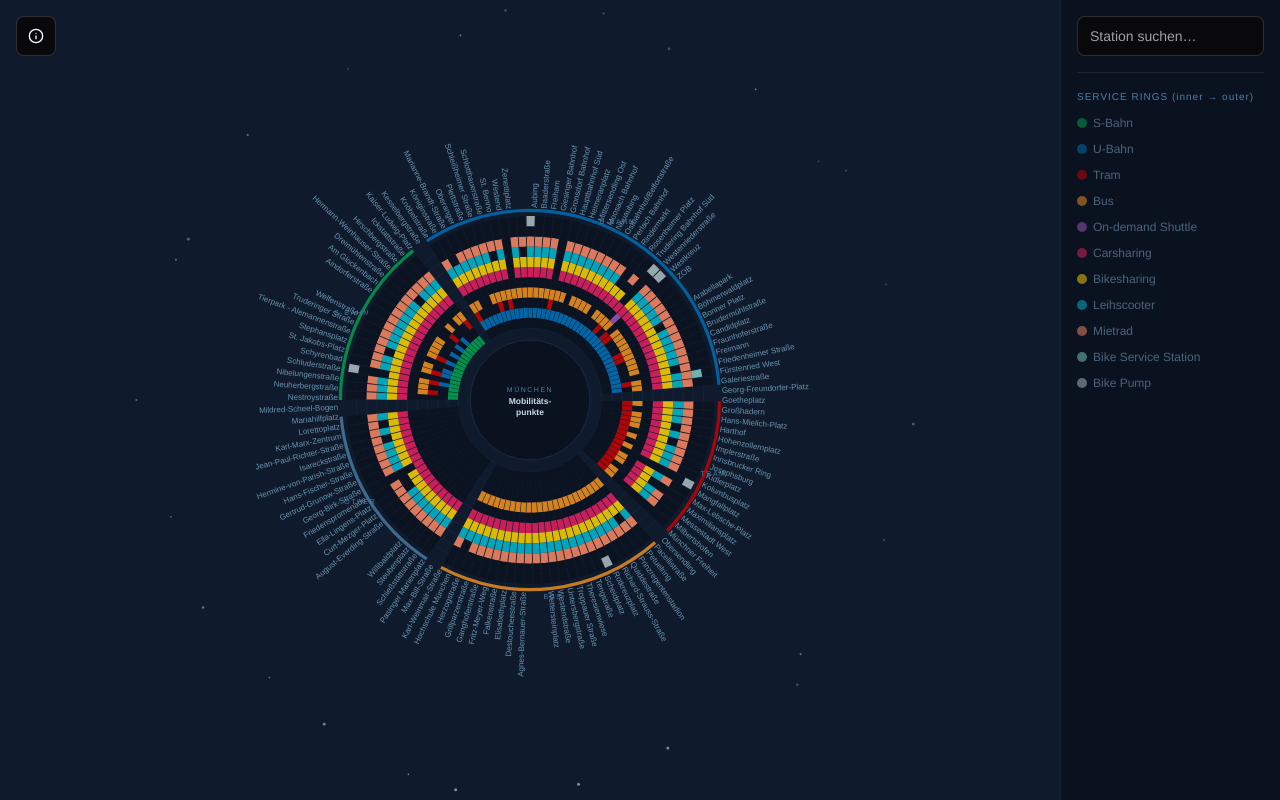
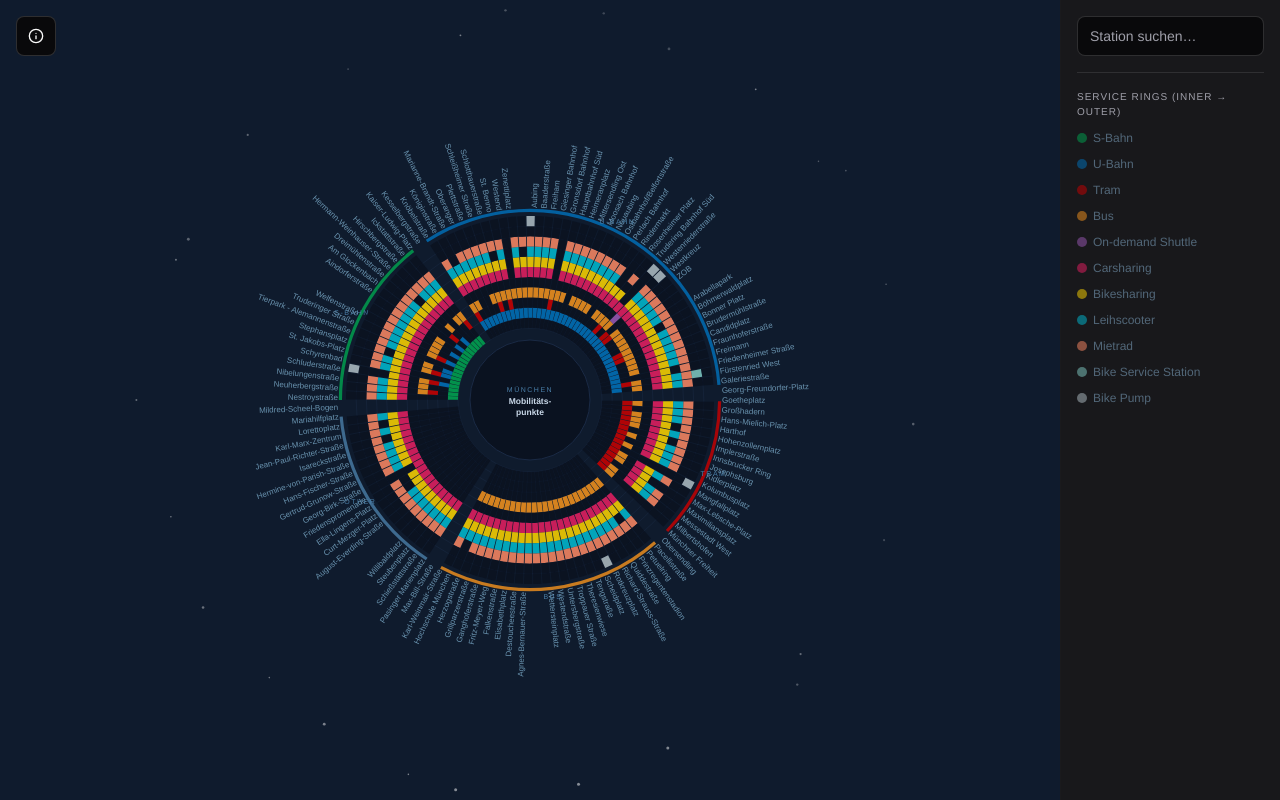
Before and after one commit to hihuydo/mobilitaetspunkte-viz, a React (Vite) app: page / in a window 1280 px wide. Built offline with nearby package versions, Linux system fonts and the light colour scheme.

Commit message:
feat: migrate Sidebar to Tailwind + shadcn Separator

```diff
--- a/src/components/Sidebar.tsx
+++ b/src/components/Sidebar.tsx
@@ -2,6 +2,7 @@
 import type { StationGeometry } from '../lib/layout'
 import { SearchBar } from './SearchBar'
 import { Legend } from './Legend'
+import { Separator } from '@/components/ui/separator'
 
 interface SidebarProps {
   stations: StationGeometry[]
@@ -23,47 +24,12 @@
   onRingLeave,
 }: SidebarProps) {
   return (
-    <div
-      style={{
-        width: 220,
-        flexShrink: 0,
-        height: '100%',
-        background: '#0a1220',
-        borderLeft: '1px solid rgba(255,255,255,0.06)',
-        padding: 16,
-        display: 'flex',
-        flexDirection: 'column',
-        overflowY: 'auto',
-        boxSizing: 'border-box',
-        fontFamily: "'Helvetica Neue', Helvetica, Arial, sans-serif",
-      }}
-    >
-      {/* Search */}
+    <div className="w-[220px] shrink-0 h-full bg-card border-l border-border/10 p-4 flex flex-col overflow-y-auto">
       <SearchBar stations={stations} searchQuery={searchQuery} onSearch={onSearch} />
-
-      {/* Divider */}
-      <div
-        style={{
-          borderTop: '1px solid rgba(255,255,255,0.08)',
-          margin: '16px 0',
-          flexShrink: 0,
-        }}
-      />
-
-      {/* Service rings label */}
-      <div
-        style={{
-          fontSize: 10,
-          color: '#4a7fa8',
-          letterSpacing: 1,
-          marginBottom: 10,
-          userSelect: 'none',
-        }}
-      >
+      <Separator className="my-4" />
+      <div className="text-[10px] text-muted-foreground uppercase tracking-widest mb-2.5 select-none">
         SERVICE RINGS (inner → outer)
       </div>
-
-      {/* Legend */}
       <Legend
         hoveredRingIndex={hoveredRingIndex}
         isStationHover={isStationHover}
```
